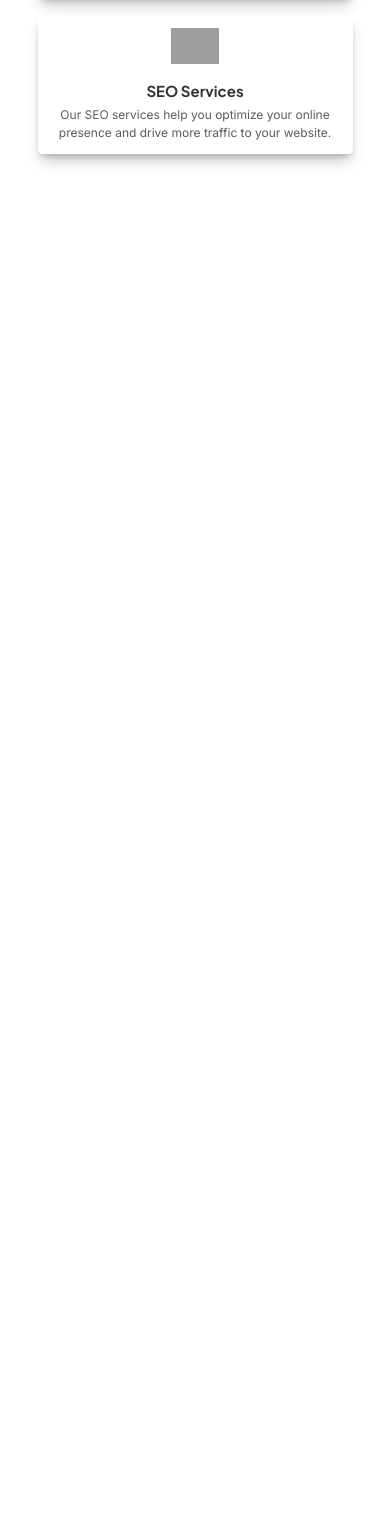
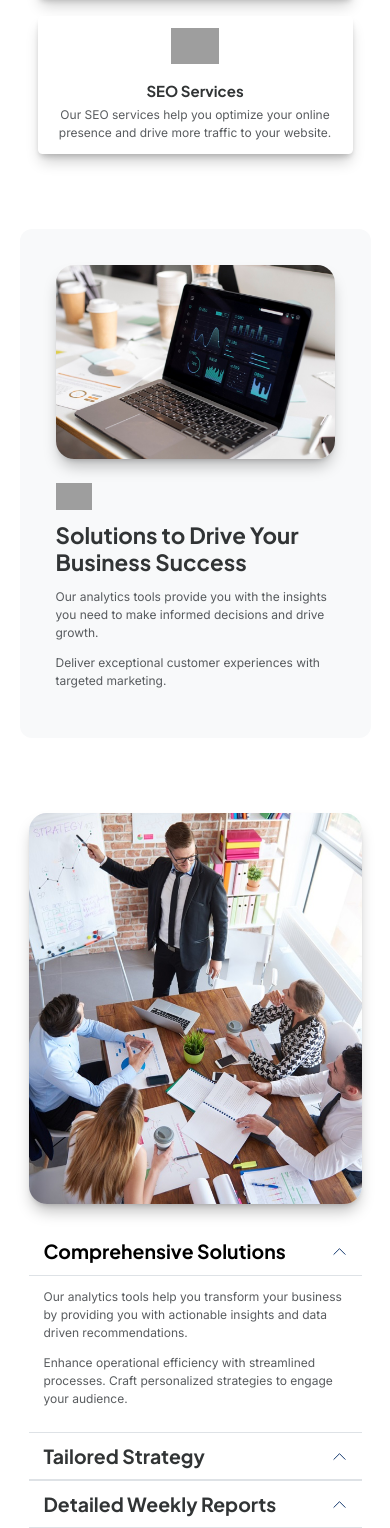
Before and after one commit to P666R/FinTech-Next.js, a Next.js app: page / in a window 390 px wide. Shown: the part 7030-8558 px from the top of the page. Before the commit the page ends 7184 px from the top, so only its background shows below. Built offline with nearby package versions, Linux system fonts and the light colour scheme; grey boxes are pictures that could not be loaded.

Commit message:
implemented features 7, 8

```diff
--- a/src/app/globals.scss
+++ b/src/app/globals.scss
@@ -252,7 +252,7 @@ ul.simple-list {
 
 .accordion-button:not(.collapsed) {
   background-color: transparent !important;
-  color: inherit;
+  color: inherit !important;
 }
 
 button.accordion-button:focus {
--- a/src/app/page.jsx
+++ b/src/app/page.jsx
@@ -1,6 +1,8 @@
+import FeaturesEight from '@/components/FeaturesEight';
 import FeaturesFive from '@/components/FeaturesFive';
 import FeaturesFour from '@/components/FeaturesFour';
 import FeaturesOne from '@/components/FeaturesOne';
+import FeaturesSeven from '@/components/FeaturesSeven';
 import FeaturesSix from '@/components/FeaturesSix';
 import FeaturesThree from '@/components/FeaturesThree';
 import FeaturesTwo from '@/components/FeaturesTwo';
@@ -21,6 +23,8 @@ export default function HomePage() {
       <FeaturesFour />
       <FeaturesFive />
       <FeaturesSix />
+      <FeaturesSeven />
+      <FeaturesEight />
     </>
   );
 }
--- /dev/null
+++ b/src/components/FeaturesEight.jsx
@@ -0,0 +1,169 @@
+'use client';
+
+/* eslint-disable @next/next/no-img-element */
+import { useEffect } from 'react';
+import { useInView } from 'react-intersection-observer';
+
+function FeaturesEight() {
+  const { ref: refFeaturesEightText, inView: inViewText } = useInView({
+    triggerOnce: true,
+    threshold: 0.5,
+  });
+
+  const { ref: refFeaturesEightImg, inView: inViewImg } = useInView({
+    triggerOnce: true,
+    threshold: 0.5,
+  });
+
+  useEffect(() => {
+    const elements = [
+      {
+        inView: inViewText,
+        selector: '.wow-featuresEight-text',
+        animation: 'animate__fadeInRight',
+      },
+      {
+        inView: inViewImg,
+        selector: '.wow-featuresEight-img',
+        animation: 'animate__fadeInLeft',
+      },
+    ];
+
+    elements.forEach(({ inView, selector, animation }) => {
+      if (inView) {
+        const element = document.querySelector(selector);
+        if (element) {
+          element.classList.add('animate__animated', animation);
+        }
+      }
+    });
+  }, [inViewText, inViewImg]);
+
+  return (
+    <section className="features8 pt-100">
+      <div className="container">
+        <div className="row d-flex align-items-center gx-md-5">
+          {/* Text Block  */}
+          <div className="col-md-6 order-last order-md-2">
+            <div
+              className="features8-accordion-container wow-featuresEight-text"
+              ref={refFeaturesEightText}
+            >
+              <div
+                id="features8-accordion"
+                className="accordion accordion-flush"
+              >
+                {/* Accordion Item 1  */}
+                <div className="accordion-item">
+                  <h5 className="accordion-header text-black">
+                    <button
+                      type="button"
+                      className="accordion-button fw-bold fs-2"
+                      data-bs-toggle="collapse"
+                      data-bs-target="#features8-accordion-item-1"
+                    >
+                      Comprehensive Solutions
+                    </button>
+                  </h5>
+                  <div
+                    id="features8-accordion-item-1"
+                    className="accordion-collapse collapse show"
+                    data-bs-parent="#features8-accordion"
+                  >
+                    <div className="accordion-body">
+                      <p className="text-muted">
+                        Our analytics tools help you transform your business by
+                        providing you with actionable insights and data driven
+                        recommendations.
+                      </p>
+
+                      <p className="text-muted">
+                        Enhance operational efficiency with streamlined
+                        processes. Craft personalized strategies to engage your
+                        audience.
+                      </p>
+                    </div>
+                  </div>
+                </div>
+                {/* Accordion Item 2  */}
+                <div className="accordion-item">
+                  <h2 className="accordion-header">
+                    <button
+                      type="button"
+                      className="accordion-button fw-bold fs-2"
+                      data-bs-toggle="collapse"
+                      data-bs-target="#features8-accordion-item-2"
+                    >
+                      Tailored Strategy
+                    </button>
+                  </h2>
+                  <div
+                    id="features8-accordion-item-2"
+                    className="accordion-collapse collapse"
+                    data-bs-parent="#features8-accordion"
+                  >
+                    <div className="accordion-body">
+                      <p className="text-muted">
+                        Our analytics tools provide you with a personalized
+                        strategy that is tailored to your business needs and
+                        goals.
+                      </p>
+
+                      <p className="text-muted">
+                        Identify new business opportunities through market
+                        research and competitor analysis. Develop effective
+                        content strategies to engage your target audience.
+                      </p>
+                    </div>
+                  </div>
+                </div>
+                {/* Accordion Item 3  */}
+                <div className="accordion-item">
+                  <h2 className="accordion-header">
+                    <button
+                      type="button"
+                      className="accordion-button fw-bold fs-2"
+                      data-bs-toggle="collapse"
+                      data-bs-target="#features8-accordion-item-3"
+                    >
+                      Detailed Weekly Reports
+                    </button>
+                  </h2>
+                  <div
+                    id="features8-accordion-item-3"
+                    className="accordion-collapse collapse"
+                    data-bs-parent="#features8-accordion"
+                  >
+                    <div className="accordion-body">
+                      <p className="text-muted">
+                        Our detailed weekly analytics reports provide you with a
+                        comprehensive view of your business performance,
+                        allowing you to make informed decisions and drive
+                        growth.
+                      </p>
+                    </div>
+                  </div>
+                </div>
+              </div>
+            </div>
+          </div>
+          {/* Image Block  */}
+          <div className="col-md-6 order-first order-md-2 mb-6 mb-md-0">
+            <div
+              className="features8-img-container wow-featuresEight-img"
+              ref={refFeaturesEightImg}
+            >
+              <img
+                src="images/feat-progress-content.jpg"
+                alt="feat-progress-content"
+                className="features8-img img-fluid custom-shadow-lg"
+              />
+            </div>
+          </div>
+        </div>
+      </div>
+    </section>
+  );
+}
+
+export default FeaturesEight;
--- /dev/null
+++ b/src/components/FeaturesSeven.jsx
@@ -0,0 +1,92 @@
+'use client';
+
+/* eslint-disable @next/next/no-img-element */
+import { useEffect } from 'react';
+import { useInView } from 'react-intersection-observer';
+
+function FeaturesSeven() {
+  const { ref: refFeaturesSevenImg, inView: inViewImg } = useInView({
+    triggerOnce: true,
+    threshold: 0.5,
+  });
+
+  const { ref: refFeaturesSevenText, inView: inViewText } = useInView({
+    triggerOnce: true,
+    threshold: 0.5,
+  });
+
+  useEffect(() => {
+    const elements = [
+      {
+        inView: inViewImg,
+        selector: '.wow-featuresSeven-img',
+        animation: 'animate__fadeInRight',
+      },
+      {
+        inView: inViewText,
+        selector: '.wow-featuresSeven-text',
+        animation: 'animate__fadeInLeft',
+      },
+    ];
+
+    elements.forEach(({ inView, selector, animation }) => {
+      if (inView) {
+        const element = document.querySelector(selector);
+        if (element) {
+          element.classList.add('animate__animated', animation);
+        }
+      }
+    });
+  }, [inViewText, inViewImg]);
+
+  return (
+    <section className="features7 pt-100">
+      <div className="container bg-light p-5 rounded-4">
+        <div className="row d-flex align-items-center gx-md-5">
+          {/* Image Block  */}
+          <div className="col-md-6 col-lg-7">
+            <div className="wow-featuresSeven-img" ref={refFeaturesSevenImg}>
+              <img
+                src="images/features-progress.jpg"
+                alt="features-progress"
+                className="features7-img img-fluid custom-shadow-lg mb-6 mb-md-0"
+              />
+            </div>
+          </div>
+          {/* Text Block  */}
+          <div className="col-md-6 col-lg-5 order-last order-md-2">
+            <div
+              className="features7-text-container d-flex flex-column justify-content-center h-100 wow-featuresSeven-text"
+              ref={refFeaturesSevenText}
+            >
+              <img
+                src="https://img.icons8.com/external-smashingstocks-mixed-smashing-stocks/68/228BE6/external-puzzle-game-hobbies-and-interest-smashingstocks-mixed-smashing-stocks.png"
+                alt="external-puzzle-game-hobbies-and-interest-smashingstocks-mixed-smashing-stocks"
+                className="features7-card-img img-fluid mb-3"
+              />
+              <h5 className="display-6 fw-bold mb-3">
+                Solutions to Drive Your Business Success
+              </h5>
+              <ul className="features7-list simple-list">
+                <li>
+                  <p className="text-muted">
+                    Our analytics tools provide you with the insights you need
+                    to make informed decisions and drive growth.
+                  </p>
+                </li>
+                <li>
+                  <p className="text-muted">
+                    Deliver exceptional customer experiences with targeted
+                    marketing.
+                  </p>
+                </li>
+              </ul>
+            </div>
+          </div>
+        </div>
+      </div>
+    </section>
+  );
+}
+
+export default FeaturesSeven;
```
